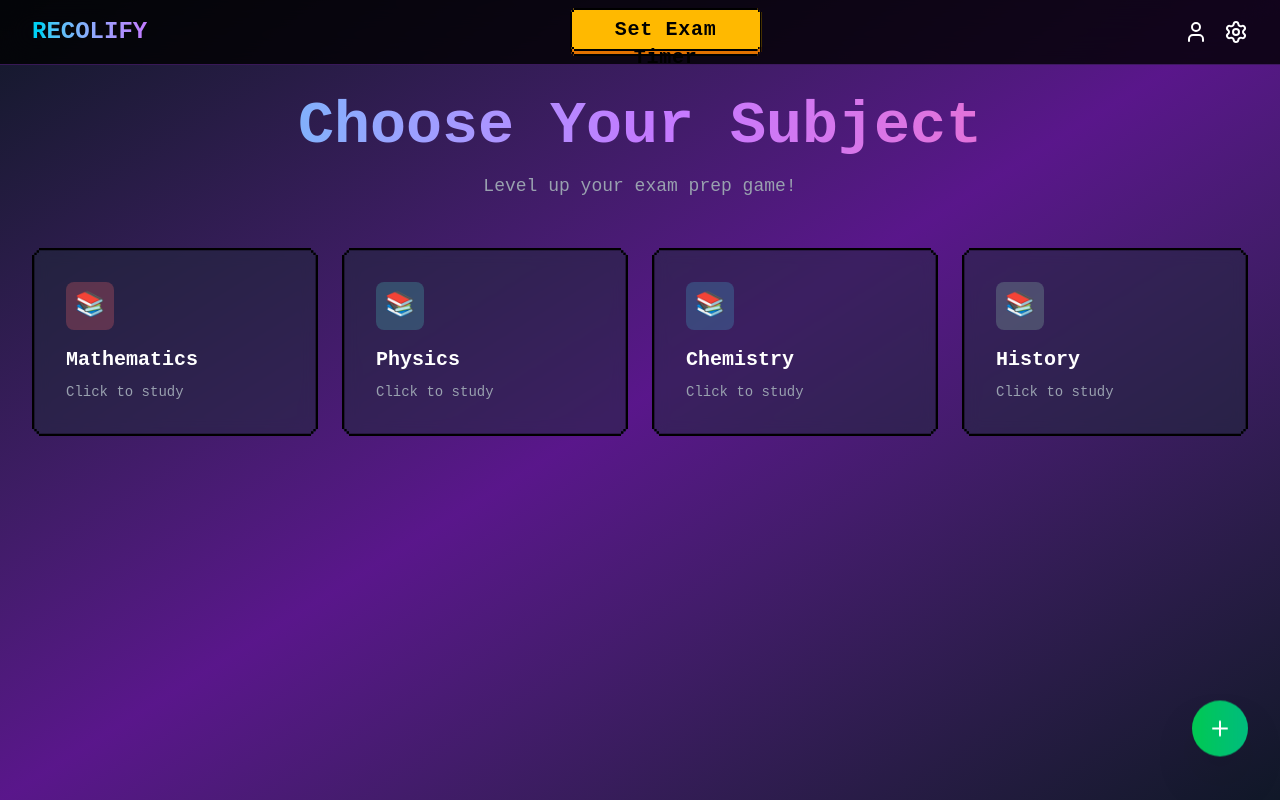
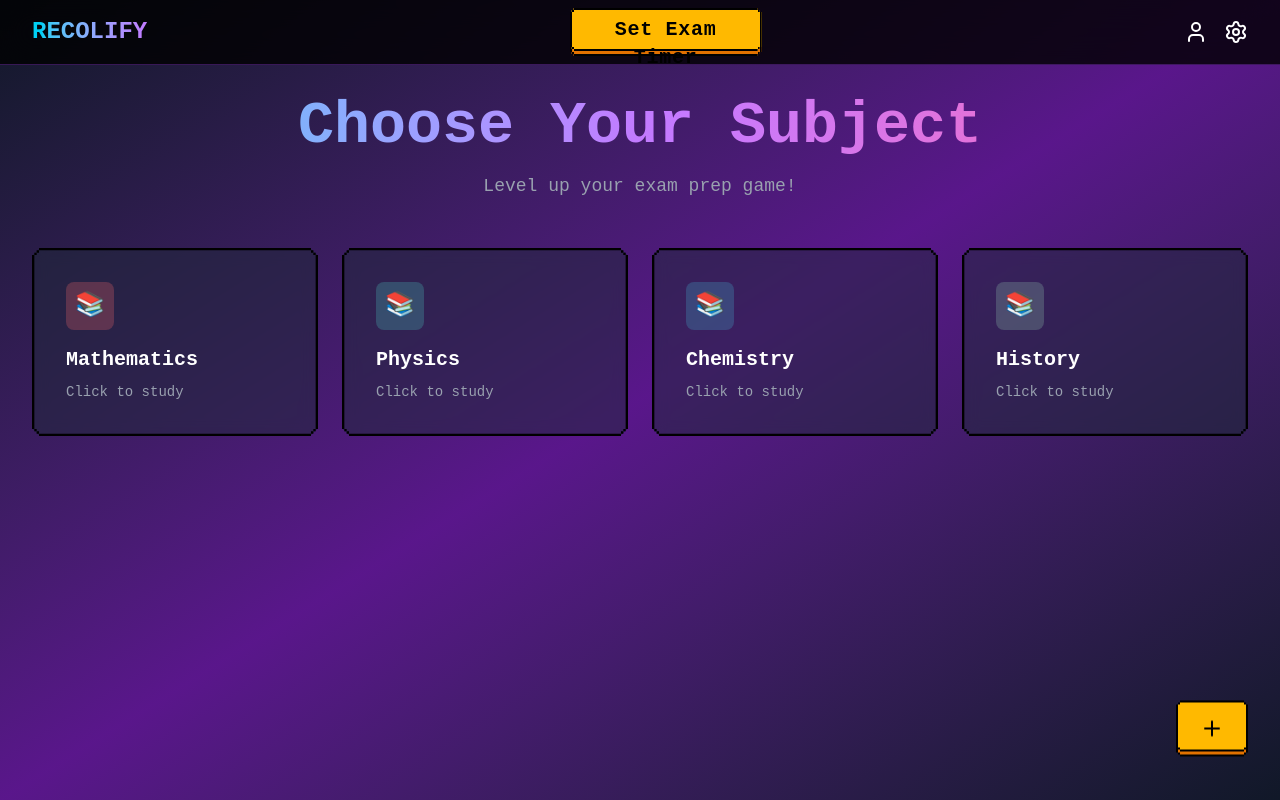
Before and after one commit to Akashracharya/Recolify, a React (Vite) app: page / in a window 1280 px wide. Built offline with nearby package versions, Linux system fonts and the light colour scheme.

Commit message:
updated add button to pixel retro style

```diff
--- a/src/components/HomePage.jsx
+++ b/src/components/HomePage.jsx
@@ -50,17 +50,17 @@ export default function HomePage({ subjects, onSelectSubject, onAddSubject }) {
       </div>
 
       <div className="fixed bottom-8 right-8">
-        <button
+        <PixelPressableButton
           onClick={() => setShowAddModal(true)}
-          className="bg-gradient-to-r from-green-500 to-emerald-500 hover:from-green-600 hover:to-emerald-600 text-white rounded-full p-4 shadow-2xl hover:scale-110 transition-all animate-bounce-slow hover:shadow-green-500/50"
+          className="full p-2 animate-bounce-slow"
         >
           <Plus size={24} />
-        </button>
+        </PixelPressableButton>
       </div>
 
       {showAddModal && (
         <div className="fixed inset-0 z-50 flex items-center justify-center bg-black/80 backdrop-blur-sm">
-          <div className="bg-gray-800 rounded-2xl p-8 max-w-md w-full mx-4 border border-purple-500/30">
+          <PixelFrame className="bg-gray-800 rounded-2xl p-8 max-w-md w-full mx-4 border border-purple-500/30">
             <h3 className="text-2xl font-bold mb-6 text-center">Add New Subject</h3>
             <input
               type="text"
@@ -72,20 +72,20 @@ export default function HomePage({ subjects, onSelectSubject, onAddSubject }) {
               autoFocus
             />
             <div className="flex space-x-4">
-              <button
+              <PixelPressableButton
                 onClick={() => setShowAddModal(false)}
-                className="flex-1 bg-gray-600 hover:bg-gray-700 px-4 py-3 rounded-lg transition-colors"
+                className="flex-1 p-1"
               >
                 Cancel
-              </button>
+              </PixelPressableButton>
               <PixelPressableButton
                 onClick={handleAddSubject}
-                className="flex-1 bg-gradient-to-r from-purple-500 to-pink-500 hover:from-purple-600 hover:to-pink-600 px-4 py-3 rounded-lg transition-all"
+                className="flex-1 p-1"
               >
                 Add Subject
               </PixelPressableButton>
             </div>
-          </div>
+          </PixelFrame>
         </div>
       )}
 
```
